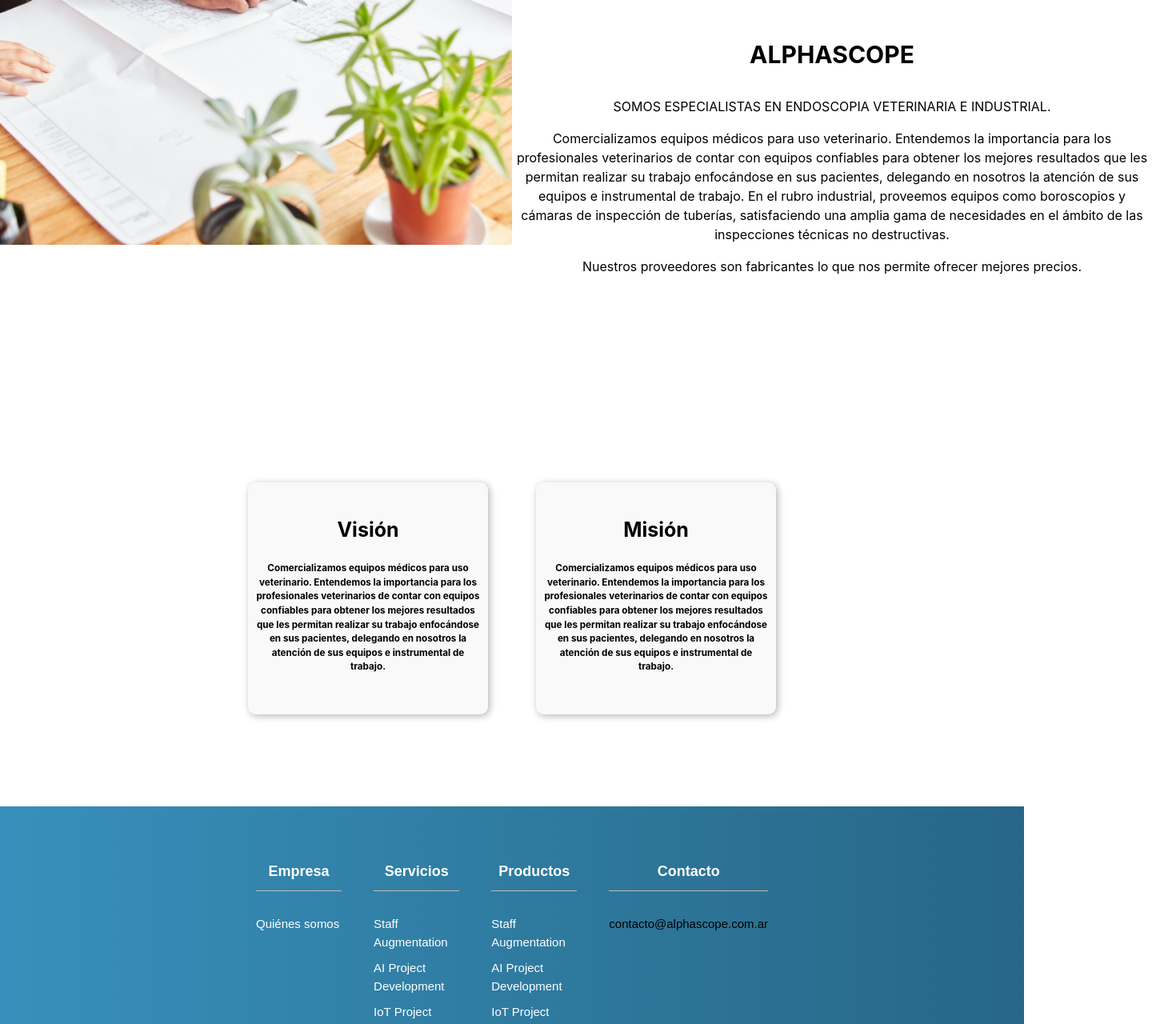
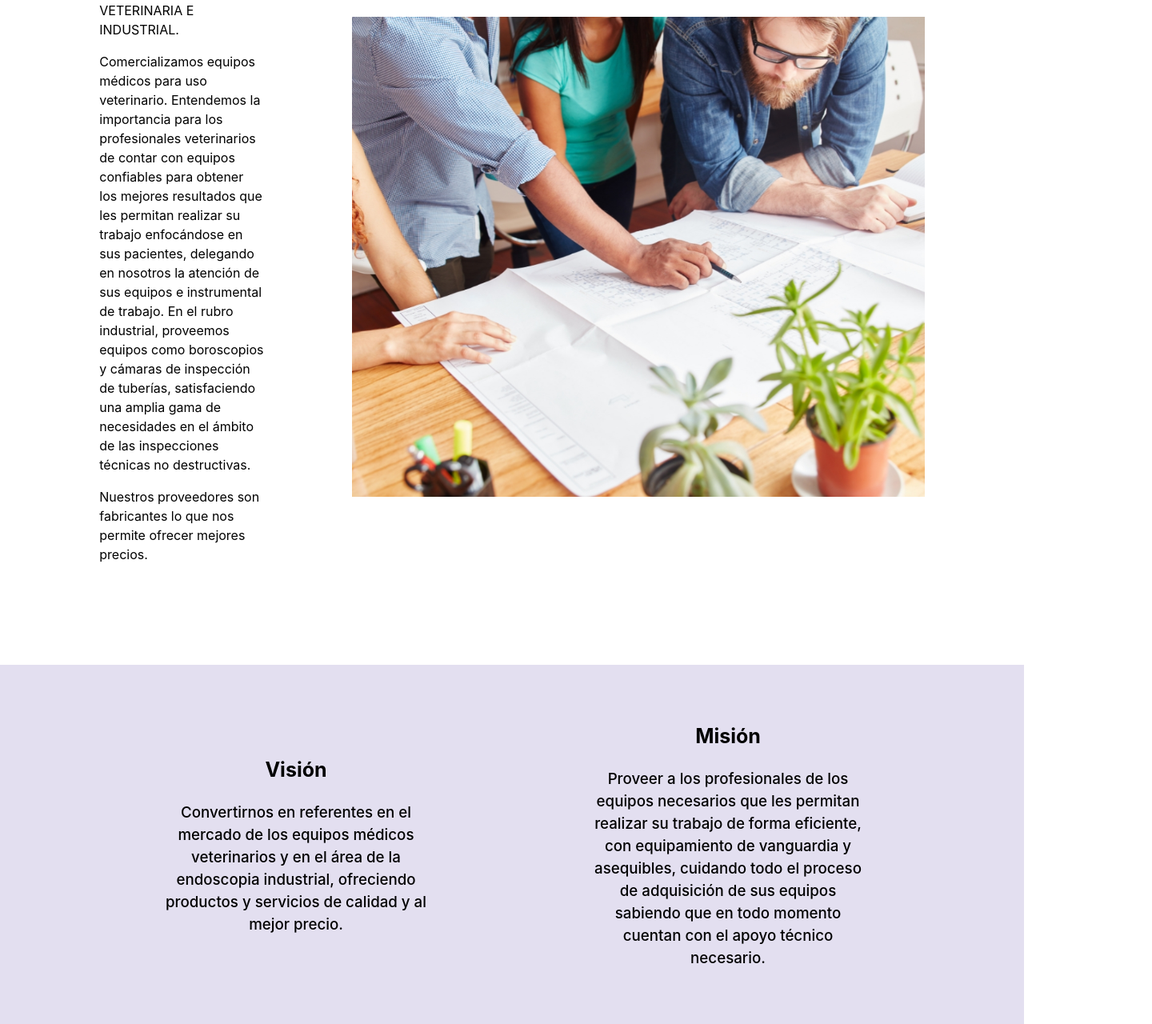
Before and after one commit to jimefle/alpha-web, a React (Vite) app in the folder alpha-web/: page /about-us in a window 1280 px wide. Shown: the part 340-1620 px from the top of the page at 80% size, 1440 px wide, since content can reach past the window. Built offline with nearby package versions, Linux system fonts and the light colour scheme.

Commit message:
modif css about-us page

```diff
--- a/alpha-web/src/components/Header.jsx
+++ b/alpha-web/src/components/Header.jsx
@@ -1,10 +1,14 @@
 import '/src/styles/Header.css'
 import { Link } from 'react-router-dom'
+import { FontAwesomeIcon } from '@fortawesome/react-fontawesome';
+import { faEnvelope } from '@fortawesome/free-solid-svg-icons';
+import { faWhatsapp } from '@fortawesome/free-brands-svg-icons';
 
 const Header = () => {
     return(
+      <div>
+
         <header>
-
         <img src="./src/image/logo-alpha.jpeg" className='logo-image' alt="Logo AlphaScope" />
         <div>
           <Link to="/" className="header-links">Inicio</Link>
@@ -15,6 +19,18 @@
           <button>Contacto</button>
         </div>
       </header>
+      <div>
+        <nav>
+            <FontAwesomeIcon icon={faEnvelope} />
+            <a href="mailto:contacto@alphascope.com.ar" className='contact-line'>contacto@alphascope.com.ar</a>
+            <FontAwesomeIcon icon={faWhatsapp} />
+            <a href="https://wa.me/543435093106" className='contact-line'>+54 343 5 093106</a>
+            <FontAwesomeIcon icon={faWhatsapp} />
+            <a href="" className='contact-line'>+54 343 4 341791</a>
+          </nav>
+        </div>
+      </div>
+
     )
 }
 
--- a/alpha-web/src/pages/AboutUs.jsx
+++ b/alpha-web/src/pages/AboutUs.jsx
@@ -2,6 +2,7 @@
 const AboutUs = () => {
     return(
         <section className='aboutus-page'>
+            <section className='aboutus-section'>
                 <section className='about-info'>
                     <h1>ALPHASCOPE</h1>
                     <p className='text-about'>SOMOS ESPECIALISTAS EN ENDOSCOPIA VETERINARIA E INDUSTRIAL.</p>
@@ -16,20 +17,20 @@
                 <section className='about-img'>
                     <img src="./src/image/aboutus.jpeg" alt="Imagen Plano" className='imagen-plano'/>
                 </section>
-                <section className="mv-section">
-                    <article className='mv-card'>
-                        <h2>Visión</h2>
-                        <h3>Comercializamos equipos médicos para uso veterinario. Entendemos la importancia para los profesionales veterinarios de contar
-                        con equipos confiables para obtener los mejores resultados que les permitan realizar su trabajo enfocándose en sus pacientes,
-                        delegando en nosotros la atención de sus equipos e instrumental de trabajo.</h3>
-                    </article>
-                    <article className='mv-card'>
-                        <h2>Misión</h2>
-                        <h3>Comercializamos equipos médicos para uso veterinario. Entendemos la importancia para los profesionales veterinarios de contar
-                        con equipos confiables para obtener los mejores resultados que les permitan realizar su trabajo enfocándose en sus pacientes,
-                        delegando en nosotros la atención de sus equipos e instrumental de trabajo.</h3>
-                    </article>
+            </section>
+            <section className="mv-section">
+                <section className='mv-card'>
+                    <h2>Visión</h2>
+                    <h3>Convertirnos en referentes en el mercado de los equipos médicos veterinarios y en el área de la endoscopia
+                        industrial, ofreciendo productos y servicios de calidad y al mejor precio. </h3>
                 </section>
+                <section className='mv-card'>
+                    <h2>Misión</h2>
+                    <h3>Proveer a los profesionales de los equipos necesarios que les permitan realizar su trabajo de forma eficiente,
+                        con equipamiento de vanguardia y asequibles, cuidando todo el proceso de adquisición de sus equipos sabiendo que
+                        en todo momento cuentan con el apoyo técnico necesario.</h3>
+                </section>
+            </section>
         </section>
     )
 }
--- a/alpha-web/src/pages/Home.jsx
+++ b/alpha-web/src/pages/Home.jsx
@@ -1,6 +1,3 @@
-import { FontAwesomeIcon } from '@fortawesome/react-fontawesome';
-import { faEnvelope } from '@fortawesome/free-solid-svg-icons';
-import { faWhatsapp } from '@fortawesome/free-brands-svg-icons';
 import Carousel from '../components/Carousel';
 import Hero from '../components/hero';
 import '../App.css';
@@ -9,14 +6,6 @@
 const Home = () => {
     return(
         <div>
-          <nav>
-            <FontAwesomeIcon icon={faEnvelope} />
-            <a href="mailto:contacto@alphascope.com.ar" className='contact-line'>contacto@alphascope.com.ar</a>
-            <FontAwesomeIcon icon={faWhatsapp} />
-            <a href="https://wa.me/543435093106" className='contact-line'>+54 343 5 093106</a>
-            <FontAwesomeIcon icon={faWhatsapp} />
-            <a href="" className='contact-line'>+54 343 4 341791</a>
-          </nav>
           <Carousel />
           <Hero />
         </div>
--- a/alpha-web/src/styles/AboutUs.css
+++ b/alpha-web/src/styles/AboutUs.css
@@ -1,39 +1,50 @@
 .aboutus-page{
-    margin: 0;
     margin-bottom: 100px;
-    width: 100%;
     height: auto;
     color: black;
-    display: grid;
-    grid-template-columns: repeat(2, 50em);
-    grid-template-rows: 8em 50em 20em;
+    display: flex;
+    flex-direction: column;
     justify-content: center;
     align-items: center;
+    gap: 30px;
 }
 
+.aboutus-section{
+    display: flex;
+    flex-direction: row;
+    justify-content: center;
+    align-items: center;
+    gap: 30px;
+}
 .about-info{
-    grid-column: 2 / 3;
-    grid-row: 2 / 3;
+    text-align: start;
+    padding: 80px;
+    padding-left: 200px;
+}
+.text-about{
+    padding: 0px;
+}
+.imagen-plano{
+    margin-top: 100px;
+    margin-right: 200px;
+    height: 600px;
+}
+.mv-section{
+    width: 100%;
+    display: flex;
+    flex-direction: row;
+    justify-content: center;
+    align-items: center;
+    padding: 50px;
+    background: rgba(205, 199, 229, 0.562);
+    gap: 200px;
+    padding-left: 200px;
+    padding-right: 200px;
 
 }
-.about-image{
-    grid-column: 2 / 3;
-    grid-row: 1 / 2;
-
+.mv-card{
+    width: 35em;
 }
-.imagen-plano{
-    height: auto;
-    width: 50em;
-    margin-top: 500px;
+.mv-card h3{
+    font-weight: 450;
 }
-.text-about{
-    padding: 0;
-}
-
-.mv-section{
-    grid-column: 3 / -3;
-    grid-row: 3 / -2;
-    display: flex;
-    justify-content: center;
-    margin: 100px;
-}
```
